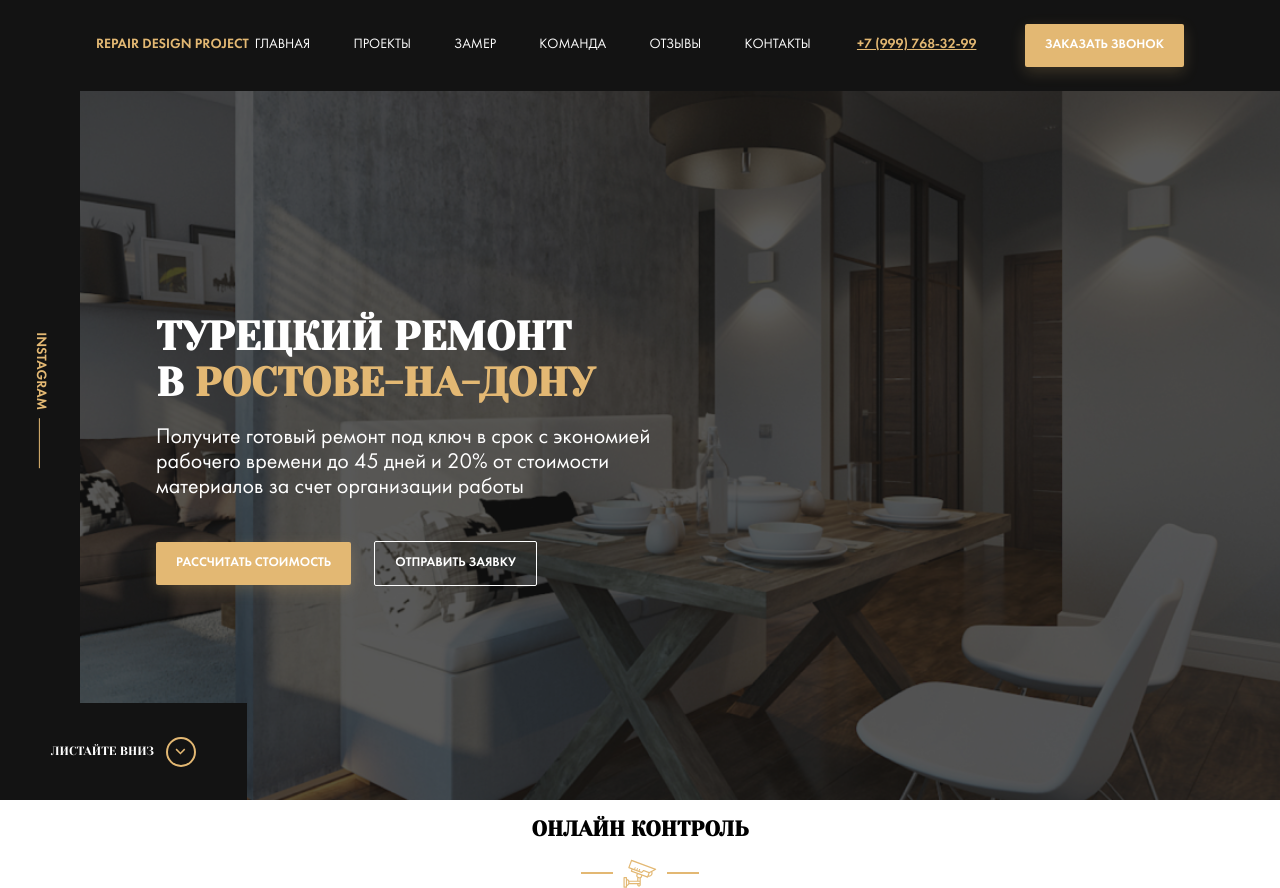
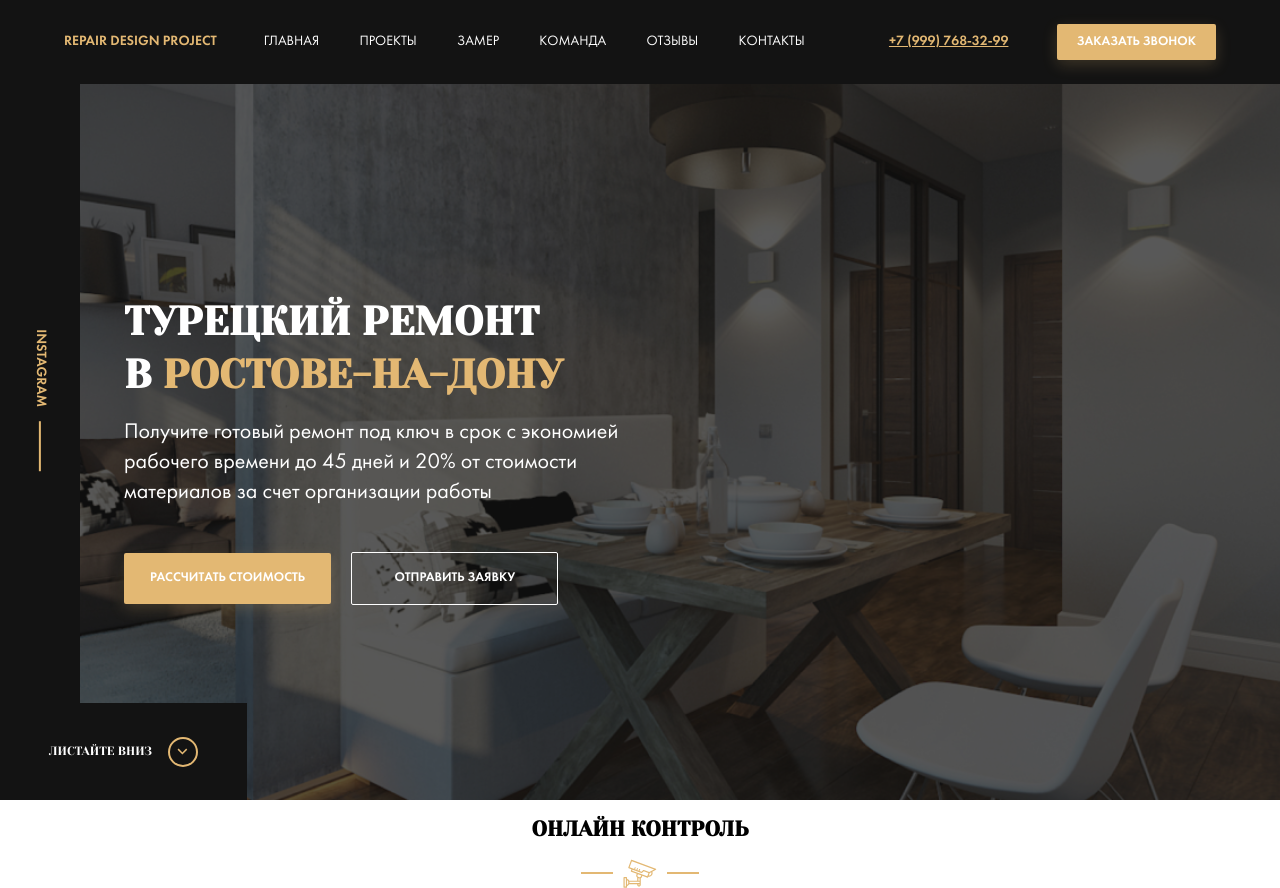
Before and after one commit to RiaRiver/WS-repair-design, a website: page src/index.html in a window 1280 px wide. Drawn offline with Linux system fonts and the light colour scheme; files whose address does not match are found by name.

Commit message:
refact: refact buttons & make PP for header & hero

```diff
--- a/src/sass/_grid.sass
+++ b/src/sass/_grid.sass
@@ -1,4 +1,4 @@
 .container
-  width: 85%
+  width: 90%
   max-width: 1256px
   margin: auto
--- a/src/sass/_interface.sass
+++ b/src/sass/_interface.sass
@@ -1,5 +1,4 @@
 .button
-  padding: 14px 20px
   font-family: $f-primary
   text-align: center
   text-transform: uppercase
@@ -11,7 +10,6 @@
     cursor: pointer
 
   &--primary
-    font-size: 0.929rem
     background-color: $primary
     box-shadow: 0px 5px 15px rgba($primary, 0.2)
     transition: box-shadow 0.3s
@@ -20,6 +18,5 @@
       box-shadow: none
 
   &--outline
-    font-size: 0.929rem
     background-color: transparent
     border: 1px solid $light
--- a/src/sass/_media.sass
+++ b/src/sass/_media.sass
@@ -26,7 +26,7 @@
       display: none
 
   .title
-    margin: 0 0 1.333rem
+    margin: 0 0 1.167rem
     font-size: 1.917rem
 
   .hero
@@ -42,6 +42,7 @@
       display: block
       min-width: 100%
       margin-bottom: 2.167rem
+      font-size: 1.083rem
 
     &__scroll-down
       display: none
--- a/src/sass/templates/_header.sass
+++ b/src/sass/templates/_header.sass
@@ -20,7 +20,7 @@
 
 .nav
   &__item
-    margin-right: 2.857rem
+    margin-right: 2.643rem
     text-transform: uppercase
     text-decoration: none
     color: $light
@@ -37,3 +37,8 @@
 .contacts
   &__phone
     margin-right: 45px
+
+  &__button
+    padding: 13px 20px
+    font-size: 0.929rem
+    line-height: 0.714rem
--- a/src/sass/templates/_hero.sass
+++ b/src/sass/templates/_hero.sass
@@ -45,7 +45,7 @@
       content: ''
       width: 30px
       height: 30px
-      margin-left: 12px
+      margin-left: 16px
       background: url("../img/arrow-down.svg") no-repeat center
       border: 2px solid $primary
       border-radius: 50%
@@ -57,11 +57,15 @@
 
   &__text
     max-width: 35.714rem
-    margin: 0 0 2.929rem
+    margin: 0px 0 3.214rem
     font-size: 1.571rem
+    line-height: 1.364
 
   &__button
-    margin-right: 20px
+    margin-right: 17px
+    padding: 18px 22px
+    font-size: 0.929rem
+    min-width: 14.786rem
 
 .instagram
   display: flex
@@ -82,14 +86,15 @@
     &::after
       content: ''
       width: 50px
-      height: 1px
-      margin-left: 8px
+      height: 1.5px
+      margin-left: 14px
       background-color: $primary
 
 .title
-  margin: 0 0 1.357rem
+  margin: 0px 0 1.21rem
   font-family: $f-heading
   font-size: 2.857rem
+  line-height: 1.325
   text-transform: uppercase
 
   &--primary
```
Also changed, not shown: src/css/style.css.
